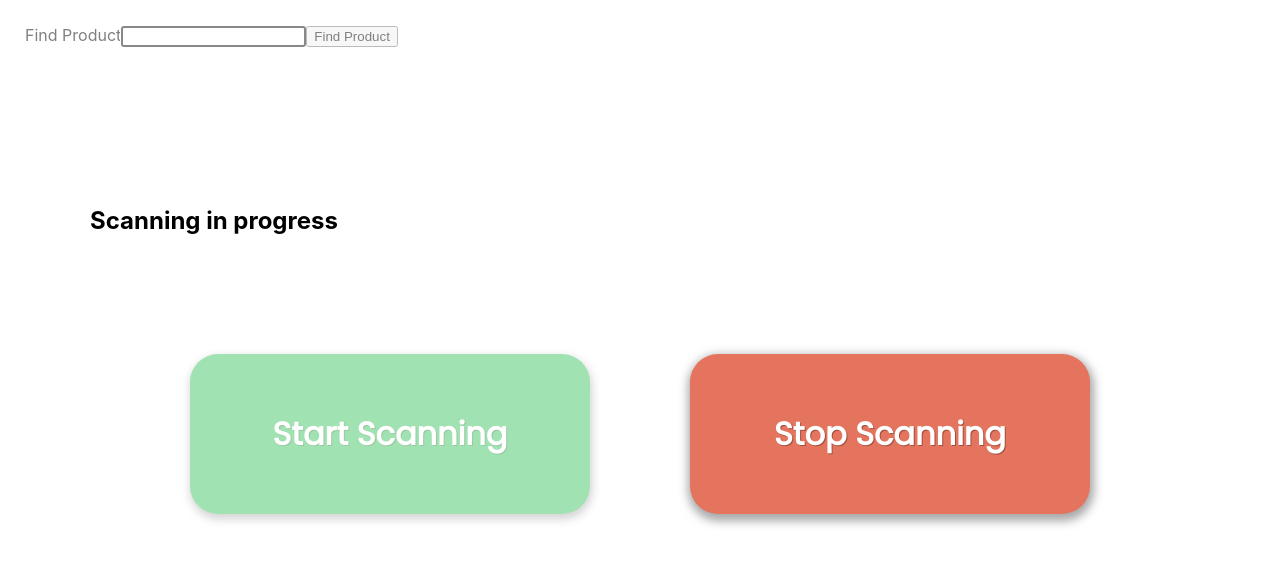
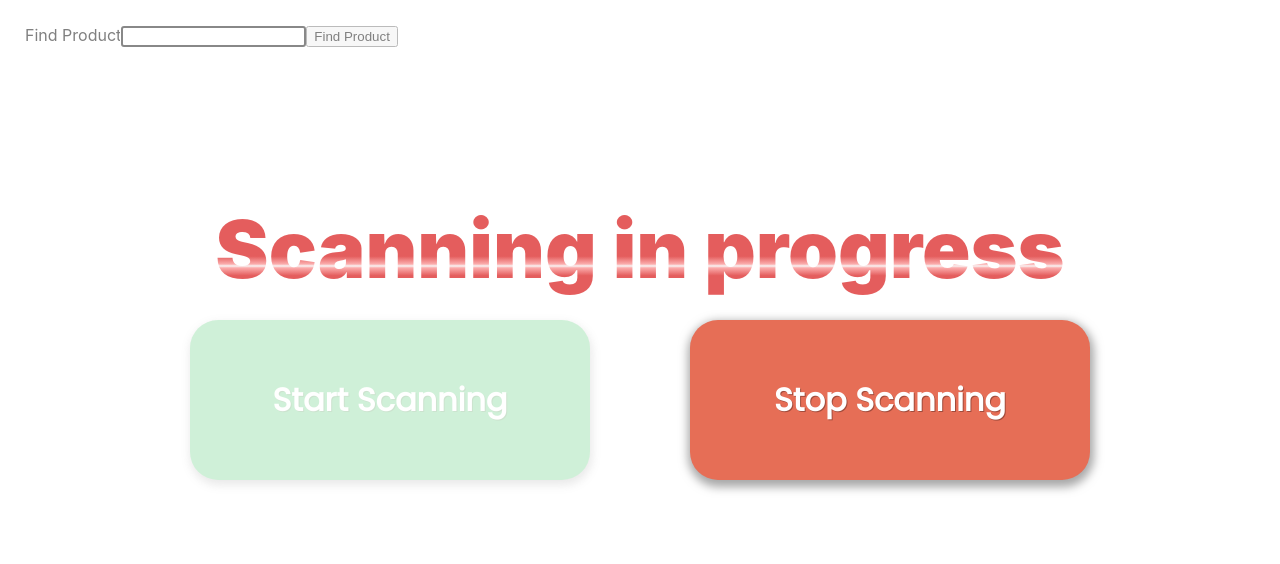
Before and after one commit to jake-waldron/ram-scanning, a React (Create React App) app in the folder client/: page / in a window 1280 px wide. Both pictures are taken after a click on the button "Start Scanning". Shown: the top 564 px of the page. Built offline with nearby package versions, Linux system fonts and the light colour scheme.

Commit message:
add scanning in progress banner

```diff
--- a/client/public/index.html
+++ b/client/public/index.html
@@ -9,12 +9,6 @@
       name="description"
       content="App for finding expired products at Reynolds Advanced Materials"
     />
-    <link rel="apple-touch-icon" href="%PUBLIC_URL%/logo192.png" />
-    <!--
-      manifest.json provides metadata used when your web app is installed on a
-      user's mobile device or desktop. See https://developers.google.com/web/fundamentals/web-app-manifest/
-    -->
-    <link rel="manifest" href="%PUBLIC_URL%/manifest.json" />
     <link rel="stylesheet" type="text/css" href="https://fonts.googleapis.com/css?family=Poppins" />
 
     <!--
--- a/client/src/components/Scanner/scanner.css
+++ b/client/src/components/Scanner/scanner.css
@@ -2,6 +2,7 @@
   display: flex;
   flex-direction: column;
   justify-content: center;
+  align-items: center;
 }
 
 div.search {
@@ -10,6 +11,42 @@ div.search {
     top: 0;
     left: 0;
     opacity: 50%;
+  }
+
+div.scanning-text {
+  position: absolute;
+  top: 25%;
+  font-size: 5rem;
+  font-weight: 900;
+  /*    text-transform: uppercase; */
+    background-image: linear-gradient(
+      0deg,
+      #e45d5d 0%,
+      #e45d5d 45%,
+      #fbacac 49%,
+      #f8f4f4 50%,
+      #fbacac 51%,
+      #e45d5d 55%,
+      #e45d5d 100%
+    );
+    background-size: auto auto;
+    background-clip: border-box;
+    background-size: 100% 200%;
+    color: #fff;
+    background-clip: text;
+    /* text-fill-color: transparent; */
+    -webkit-background-clip: text;
+    -webkit-text-fill-color: transparent;
+    animation: textclip 5s linear alternate infinite;
+    /* display: inline-block; */
+    /* font-size: 190px; */
+  }
+
+  @keyframes textclip {
+
+    to {
+      background-position: 200% bottom;
+    }
   }
 
 section.scan-buttons {
@@ -30,13 +67,13 @@ section.scan-buttons button {
 }
 
 button:disabled {
-  opacity: 50%;
+  opacity: 25%;
   transition: .1s;
 }
 
-button:enabled {
+/* button:enabled {
   transition: .3s;
-}
+} */
 
 button:enabled:active {
   translate: 0px 3px;
@@ -46,25 +83,35 @@ button.start {
   border-color: #18ab29;
   box-shadow: 1px 4px 10px 1px rgba(121, 121, 121, 0.66);
   text-shadow: 1px 1px 0px #2f66278b;
-  background: #44c767;
+  background: hsl(136, 54%, 52%);
 }
 
+/* button.start:enabled:hover {
+  background: rgb(95, 223, 129)
+} */
 button.start:enabled:hover {
+  background: hsl(136, 42%, 51%)
+}
+/* button.start:enabled:active {
   background: rgb(95, 223, 129)
-}
+} */
 
 button.stop {
   border-color: #ce4f35;
   box-shadow: 1px 4px 10px 3px rgba(121, 121, 121, 0.66);
   text-shadow: 1px 1px 0px #6630278b;
-  background: #e4745d;
+  background: hsl(10, 74%, 62%);
   /* background-color: #f87d7d; */
 }
 
+/* button.stop:enabled:hover {
+  background-color: rgb(249, 170, 170);
+} */
 button.stop:enabled:hover {
-  background-color: rgb(249, 170, 170);
+  background-color: hsl(10, 64%, 61%);
 }
 
-div.hidden{
+.hidden{
   opacity: 0;
+  transition: .5s;
 }
--- a/client/src/components/Scanner/scanner.js
+++ b/client/src/components/Scanner/scanner.js
@@ -36,7 +36,9 @@ export default function Scanner({
 
 	return (
 		<section className="scanner">
-			{isScanning && <h1>Scanning in progress</h1>}
+			<div className={`scanning-text ${isScanning ? '' : 'hidden'}`}>
+				Scanning in progress
+			</div>
 			<div className="search">
 				<label>Find Product</label>
 				<input
```
Also changed, not shown: client/public/logo192.png (deleted), client/public/logo512.png (deleted), client/public/manifest.json (deleted).
